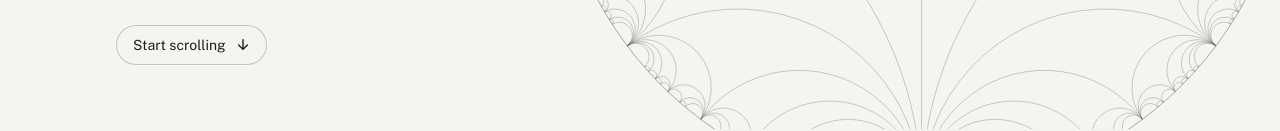
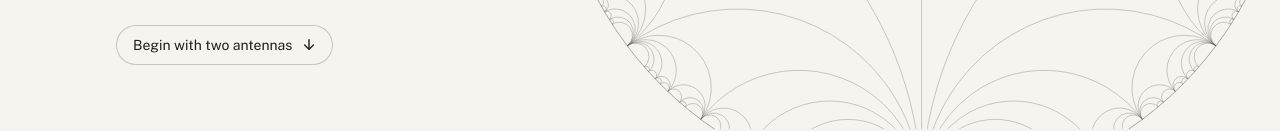
Before and after one commit to amittenak47/ccartifacts, a plain HTML site: page index.html in a window 1280 px wide. Shown: the part 575-706 px from the top of the page. Drawn offline with nearby package versions, Linux system fonts and the light colour scheme.

Commit message:
Name the first chapter on the hero button
Co-Authored-By: Claude Opus 5.5 <noreply@anthropic.com>

```diff
--- a/index.html
+++ b/index.html
@@ -70,7 +70,7 @@ html.js .reveal.in{opacity:1;transform:none}
   <p class="eyebrow">ccartifacts · 8 interactive explainers</p>
   <h1>Routing and coloring on a curved plane</h1>
   <p class="lede">One curve keeps showing up: in antenna interference, in spacetime, and as the whole shape of hyperbolic space. Scroll through the pieces, then see them come together in a routing lab.</p>
-  <a class="cue" href="#wireless">Start scrolling <svg viewBox="0 0 16 16" aria-hidden="true"><path d="M8 2v11M3 8l5 5 5-5" fill="none" stroke="currentColor" stroke-width="1.6" stroke-linecap="round" stroke-linejoin="round"/></svg></a>
+  <a class="cue" href="#wireless">Begin with two antennas <svg viewBox="0 0 16 16" aria-hidden="true"><path d="M8 2v11M3 8l5 5 5-5" fill="none" stroke="currentColor" stroke-width="1.6" stroke-linecap="round" stroke-linejoin="round"/></svg></a>
 </header>
 
 <nav class="chapters" aria-label="Chapters">
```
